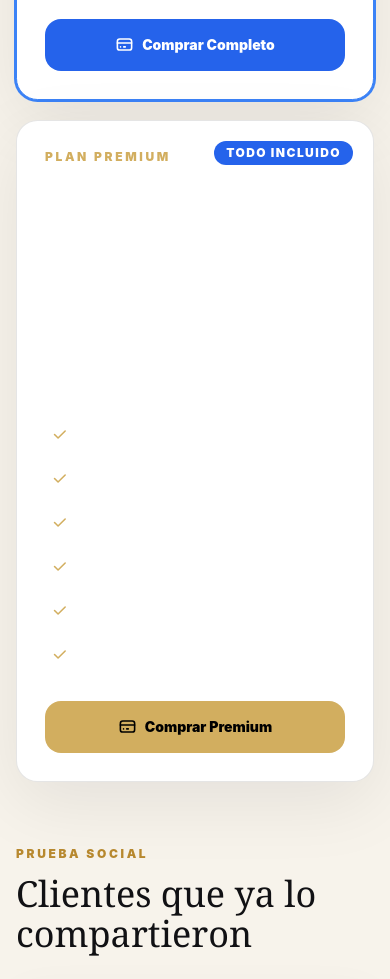
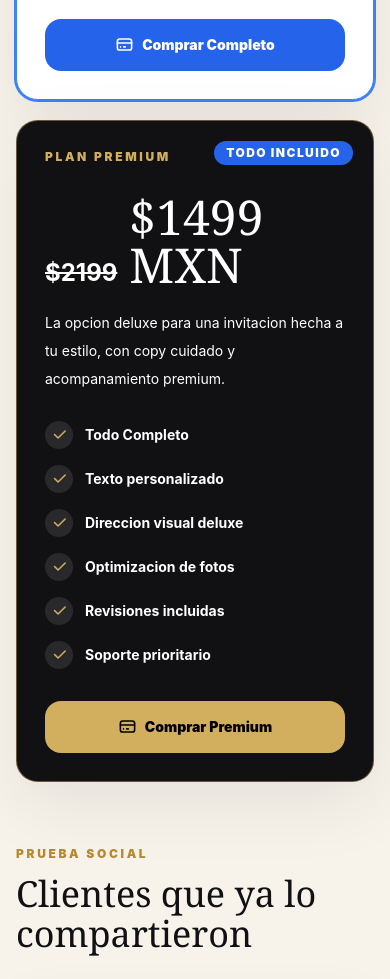
Before and after one commit to sarongc2904-png/kompralo-invitaciones-mvp, a Next.js app: page /precios in a window 390 px wide. Shown: the part 2120-3099 px from the top of the page. Built offline with nearby package versions, Linux system fonts and the light colour scheme; no server answers.

Commit message:
Fix premium plan mobile contrast

```diff
--- a/app/precios/page.tsx
+++ b/app/precios/page.tsx
@@ -94,9 +94,12 @@ export default async function PreciosPage({
               <article
                 key={plan.id}
                 className={[
-                  "relative flex min-h-[560px] flex-col rounded-[1.35rem] border bg-white p-7 shadow-[0_20px_70px_rgba(17,17,20,0.08)]",
-                  plan.highlighted ? "border-blue-500 ring-2 ring-blue-500" : "border-black/10",
-                  plan.id === "premium" ? "bg-[#111114] text-white" : ""
+                  "relative flex min-h-[560px] flex-col rounded-[1.35rem] border p-7 shadow-[0_20px_70px_rgba(17,17,20,0.08)]",
+                  plan.id === "premium"
+                    ? "border-[#d2ae5f]/45 bg-[#111114] text-white"
+                    : plan.highlighted
+                      ? "border-blue-500 bg-white text-[#111114] ring-2 ring-blue-500"
+                      : "border-black/10 bg-white text-[#111114]"
                 ].join(" ")}
               >
                 {plan.badge || plan.highlighted ? (
@@ -118,7 +121,7 @@ export default async function PreciosPage({
                 </p>
                 <ul className="mt-7 grid gap-4">
                   {plan.features.map((feature) => (
-                    <li key={feature} className="flex items-center gap-3 text-sm font-bold">
+                    <li key={feature} className={["flex items-center gap-3 text-sm font-bold", plan.id === "premium" ? "text-white" : "text-black/82"].join(" ")}>
                       <span className={["grid size-7 place-items-center rounded-full", plan.id === "premium" ? "bg-white/10 text-[#d2ae5f]" : "bg-[#f4ead4] text-[#ae7d2e]"].join(" ")}>
                         <IconCheck size={17} stroke={2.2} />
                       </span>
```
